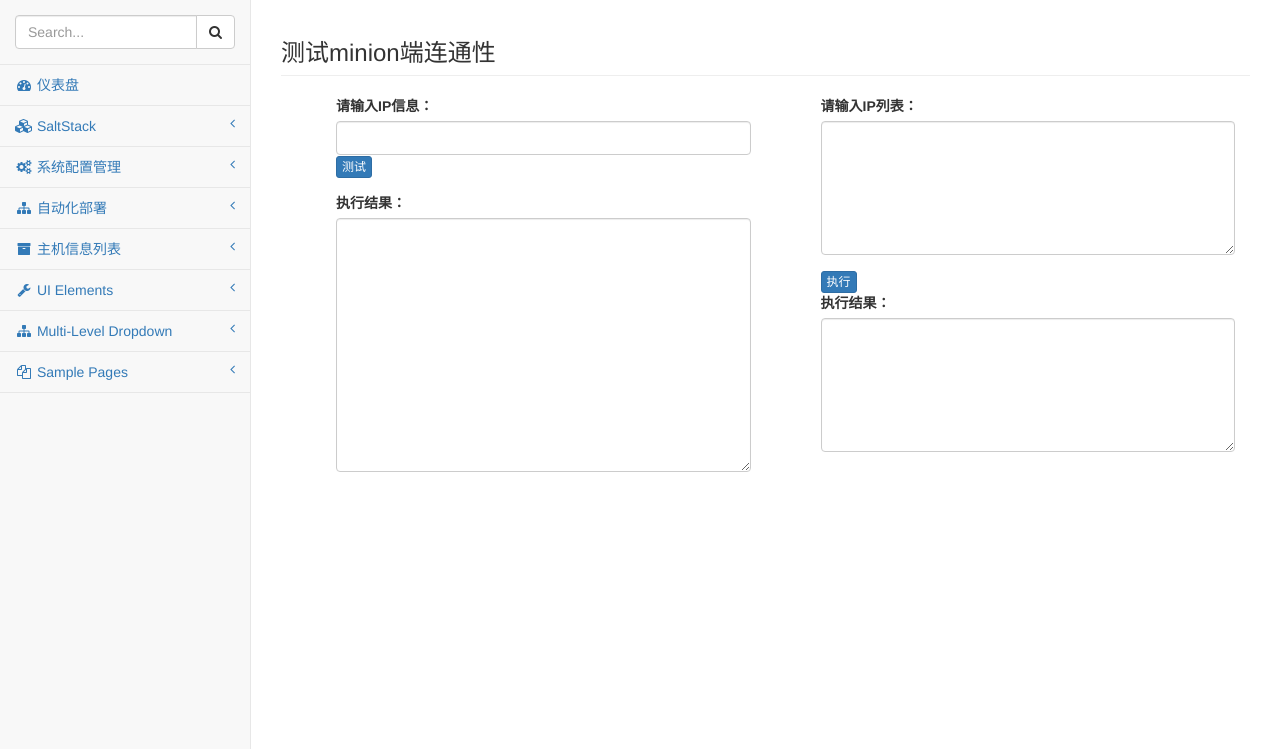
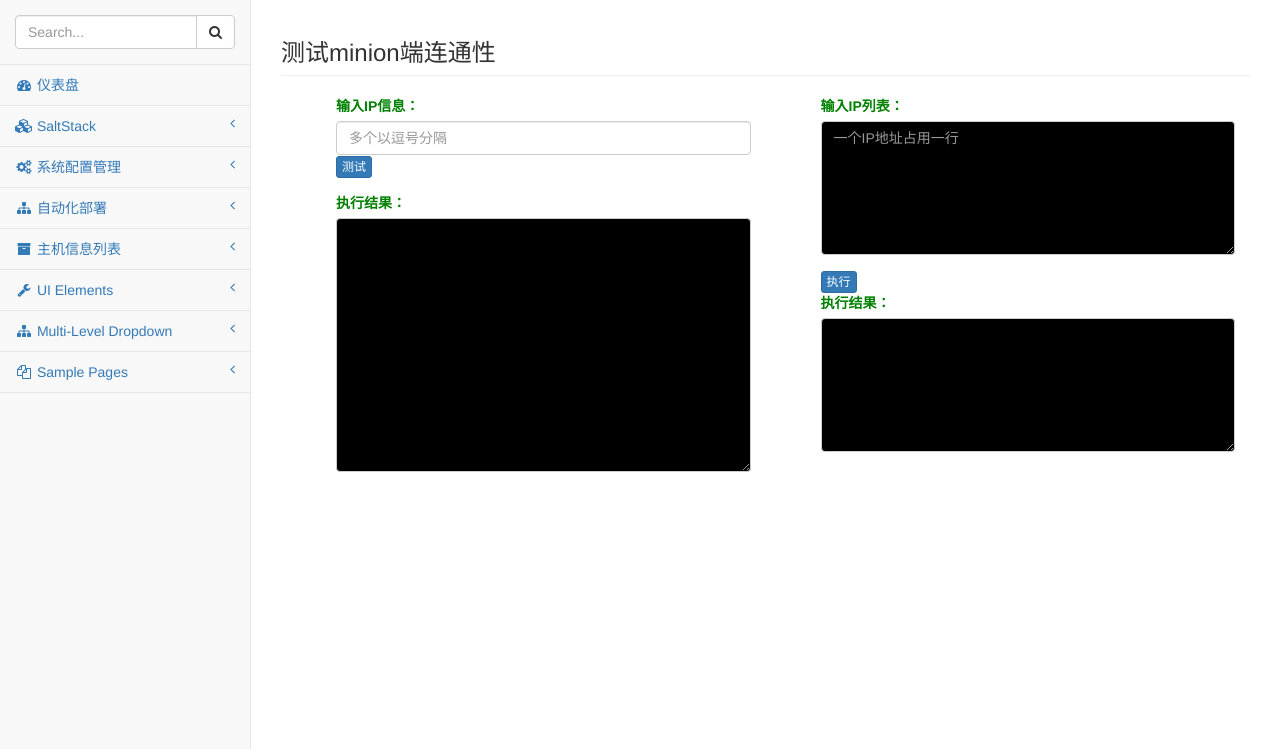
Before and after one commit to hyxc/fourthgen, a Django app: page /saltstack/connect_test/ in a window 1280 px wide. Shown: the part 51-800 px from the top of the page. Run offline with Django 3.2, Linux system fonts and the light colour scheme; some libraries are stand-ins or nearby versions.

Commit message:
新增执行模块功能，实现web shell，改善前端界面

```diff
--- a/saltstack/urls.py
+++ b/saltstack/urls.py
@@ -9,5 +9,7 @@ urlpatterns = [
     url(r'^connect_test/$', views.connect_test, name='connect_test'),
     url(r'^connect_test_exec/$', views.connect_test_exec, name='connect_test_exec'),
     url(r'^ip_list/$', views.ip_list, name='ip_list'),
+    url(r'^cmd_exec_html/$', views.cmd_exec_html, name='cmd_exec_html'),
+    url(r'^cmd_exec/$', views.cmd_exec, name='cmd_exec'),
     url(r'^$', views.index, name='ba'),
 ]
--- a/saltstack/views.py
+++ b/saltstack/views.py
@@ -30,7 +30,7 @@ def connect_test(request):
 
 def connect_test_exec(request):
     connect_test_ip = request.GET['connect_test_ip']
-    connect_test_result = api_exec('%s' %(connect_test_ip), 'test.ping')
+    connect_test_result = api_exec('%s' %(connect_test_ip), 'test.ping')['return'][0]
     return render(request, 'saltstack/connect_test.html', {'connect_test_result': connect_test_result})
 
 def ip_list(request):
@@ -45,5 +45,15 @@ def ip_list(request):
             pass
     return render(request, 'saltstack/connect_test.html', {'ip_list_text': ip_list_text})
 
+def cmd_exec_html(request):
+    return render(request, 'saltstack/cmd_exec.html')
+
+def cmd_exec(request):
+    ip_list = request.GET['ip_list']
+    exec_module = request.GET['exec_module']
+    cmd_args = request.GET['cmd_args']
+    cmd_exec_result = api_exec('%s' %(ip_list), '%s' %(exec_module) , arg='%s' %(cmd_args), arg_num=1)['return'][0]
+    return render(request, 'saltstack/cmd_exec.html', {'cmd_exec_result': cmd_exec_result})
+
 def index(request):
     return render(request, 'base.html')
--- a/templates/base.html
+++ b/templates/base.html
@@ -289,26 +289,26 @@
                             <a href="#"><i class="fa fa-cubes fa-fw"></i> SaltStack<span class="fa arrow"></span></a>
                             <ul class="nav nav-second-level">
                                 <li>
-                                    <a href="flot.html">Minion端Keys管理<span class="fa arrow"></span></a>
+                                    <a href="flot.html">minion管理<span class="fa arrow"></span></a>
                                     <ul class="nav nav-third-level">
                                         <li>
-                                            <a class="active" href="/saltstack/key_list/">查看Keys列表</a>
+                                            <a class="active" href="/saltstack/key_list/">查看minion keys</a>
                                         </li>
                                         <li>
-                                            <a class="active" href="/saltstack/connect_test/">测试minion连接</a>
+                                            <a class="active" href="/saltstack/connect_test/">测试minion连通性</a>
                                         </li>
 
                                     </ul>
                                     <!-- /.nav-third-level -->
                                 </li>
                                 <li>
-                                    <a href="/exec/"></i>远程系统操作<span class="fa arrow"></span></a>
+                                    <a href="flot.html"></i>远程操作<span class="fa arrow"></span></a>
                                     <ul class="nav nav-third-level">
                                         <li>
-                                            <a class="active" href="#">单条命令操作</a>
+                                            <a class="active" href="/saltstack/cmd_exec_html/">执行命令</a>
                                         </li>
                                         <li>
-                                            <a class="active" href="#">批量脚本操作</a>
+                                            <a class="active" href="#">执行脚本</a>
                                         </li>
 
                                     </ul>
--- a/templates/saltstack/connect_test.html
+++ b/templates/saltstack/connect_test.html
@@ -10,15 +10,18 @@
         	 	<ul>
          		<form action="/saltstack/connect_test_exec/" method="get" role="form">
             	<div class="form-group">
-            		<label>请输入IP信息：</label>
-            		<input class="form-control" name="connect_test_ip">
+            		<label style="color: green">输入IP信息：</label>
+            		<input class="form-control" name="connect_test_ip"  placeholder="多个以逗号分隔">
             		<input class="btn btn-primary btn-xs" type="submit" value="测试">
             	</div>
             <!--<button class="btn btn-primary btn-xs" type="submit">测试</button>-->
             	</form>
             	<div class="form-group">
-                	<label>执行结果：</label>
-                	<textarea rows="12" class="form-control">{{ connect_test_result }}</textarea>
+                	<label style="color: green">执行结果：</label>
+                	<textarea rows="12" style="background-color: black;color: green" class="form-control">{% for key, value in connect_test_result.items %}{{ key }}:
+        {{ value }}
+{% endfor %}
+                    </textarea>
             	</div>
 	            </ul>
             </div>
@@ -26,13 +29,13 @@
             	<ul>
             	<form action="/saltstack/ip_list/" method="get" role="form">
             	<div class="form-group">
-             		<label>请输入IP列表：</label>
-            		<textarea rows="6" class="form-control" name="ip_list"></textarea>
+             		<label style="color: green">输入IP列表：</label>
+            		<textarea rows="6" class="form-control" name="ip_list" style="background-color: black;color: green" placeholder="一个IP地址占用一行"></textarea>
             	</div>
             	<button class="btn btn-primary btn-xs" type="submit">执行</button>
             	<div class="form-group">
-            	    <label>执行结果：</label>
-            	    <textarea rows="6" class="form-control">{% for i in ip_list_text %}{{ i }}{% if not forloop.last%},{% endif %}{% empty %}{% endfor %}</textarea>
+            	    <label style="color: green">执行结果：</label>
+            	    <textarea rows="6"  style="background-color: black;color: green" class="form-control">{% for i in ip_list_text %}{{ i }}{% if not forloop.last%},{% endif %}{% empty %}{% endfor %}</textarea>
             	</div>
             	</form>
             	</ul>
```
Also changed, not shown: saltstack/saltapi.py (+6 -3 lines), templates/index.html (deleted, +0 -31 lines), templates/salt_exec.html (deleted, +0 -8 lines), templates/salt_exec1.html (deleted, +0 -8 lines), templates/saltstack/cmd_exec.html (added, +40 -0 lines), templates/saltstack/key_list.html (+6 -6 lines), 3 other files.
